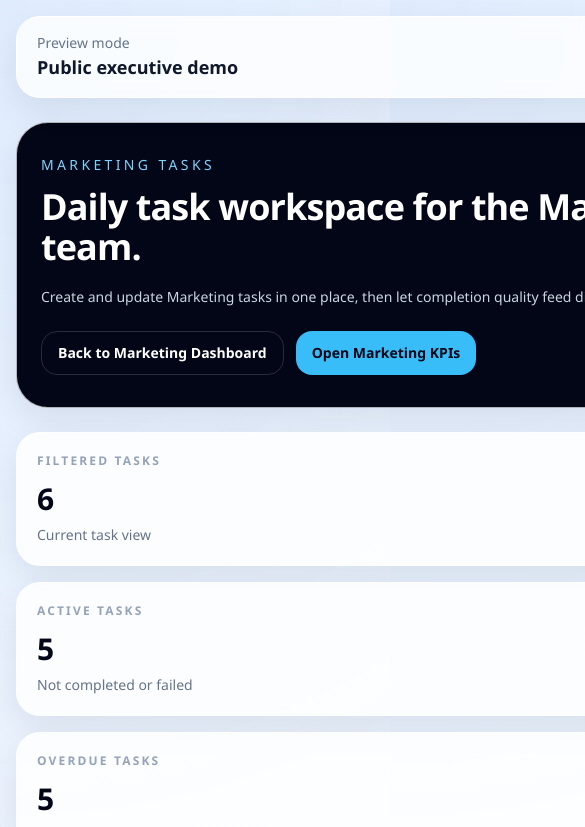
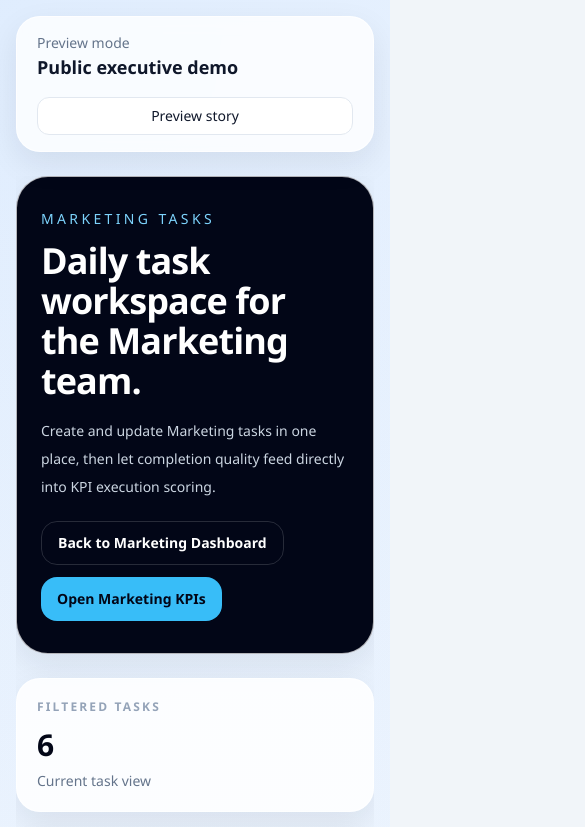
Before and after one commit to dphung88/hb-execution-os, a Next.js app: page /marketing-performance/tasks in a window 390 px wide. Shown: the top 827 px of the page, 585 px wide, since content can reach past the window. Built offline with nearby package versions, Linux system fonts and the light colour scheme; no server answers; the database is empty.

Commit message:
Fix mobile app shell overflow

```diff
--- a/app/(app)/layout.tsx
+++ b/app/(app)/layout.tsx
@@ -7,11 +7,11 @@ export default async function AppLayout({
   children: React.ReactNode;
 }>) {
   return (
-    <div className="flex min-h-screen">
+    <div className="flex min-h-screen overflow-x-hidden">
       <Sidebar />
-      <div className="flex min-h-screen flex-1 flex-col px-4 py-4 md:px-8 md:py-6">
+      <div className="flex min-h-screen min-w-0 flex-1 flex-col px-4 py-4 md:px-8 md:py-6">
         <Topbar />
-        <main className="mt-6 flex-1">{children}</main>
+        <main className="mt-6 min-w-0 flex-1 overflow-x-hidden">{children}</main>
       </div>
     </div>
   );
--- a/components/layout/topbar.tsx
+++ b/components/layout/topbar.tsx
@@ -20,7 +20,7 @@ export async function Topbar() {
   }
 
   return (
-    <header className="flex items-center justify-between rounded-3xl border border-white/70 bg-white/80 px-5 py-4 shadow-panel backdrop-blur">
+    <header className="flex flex-col gap-4 rounded-3xl border border-white/70 bg-white/80 px-5 py-4 shadow-panel backdrop-blur sm:flex-row sm:items-center sm:justify-between">
       <div>
         <p className="text-sm text-slate-500">
           {user ? "Welcome back" : "Preview mode"}
@@ -39,7 +39,7 @@ export async function Topbar() {
         </form>
       ) : (
         <Link href="/preview">
-          <Button variant="secondary">Preview story</Button>
+          <Button variant="secondary" className="w-full sm:w-auto">Preview story</Button>
         </Link>
       )}
     </header>
```
